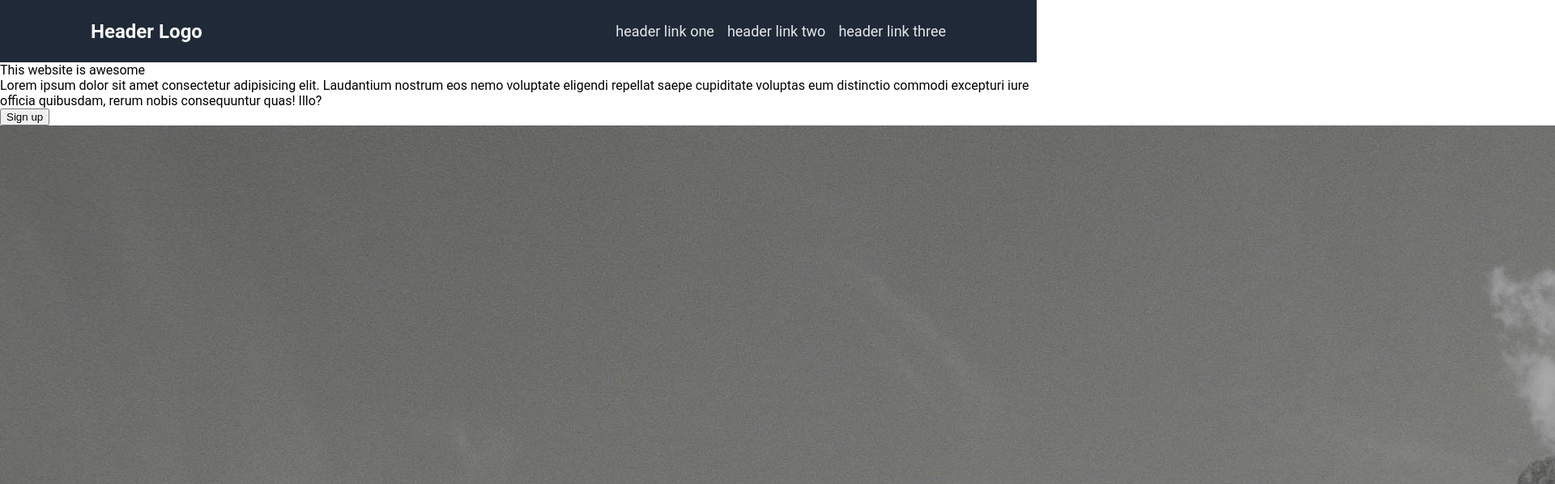
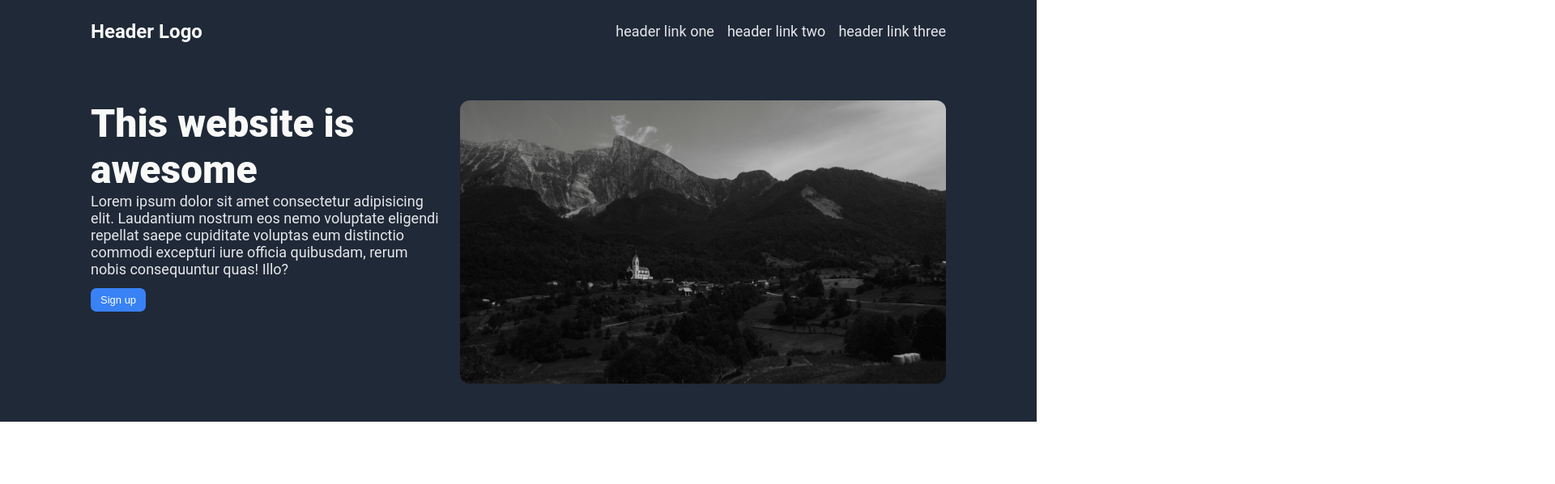
Before and after one commit to Dom-git98/Project-Landing-Page, a plain HTML site: page index.html in a window 1280 px wide. Shown: the top 598 px of the page at 81% size, 1920 px wide, since content can reach past the window. Drawn offline with Linux system fonts and the light colour scheme.

Commit message:
style: add hero section and refine header styles
- Set body display to block and removed box-sizing
- Updated header padding and link colors
- Added .container-hero layout with flexbox
- Styled hero title, text, image, and button
- Fixed list styling with flex and gap

```diff
--- a/style.css
+++ b/style.css
@@ -34,3 +34,42 @@ a {
     text-decoration: none;
     font-size: 18px;
 }
+
+/* Hero Section */
+
+.container-hero {
+    background-color: #1f2937;
+    display: flex;
+    justify-content: space-between;
+    padding: 47px 112px;
+    gap: 20px;
+}
+
+.hero {
+    font-size: 48px;
+    font-weight: 900;
+    color: #f9faf8;
+}
+
+.hero-text {
+    color: #e5e7eb;
+    font-size: 18px;
+}
+
+.hero-image img {
+    display: block;
+    width: 600px;
+    height: 350px;
+    border-radius: 12px;
+}
+
+.hero-button {
+    display: block;
+    padding: 7px 12px;
+    font-size: 13px;
+    background-color: #3882f6;
+    color: white;
+    border: none;
+    border-radius: 7px;
+    margin-top: 13px;
+}
```
